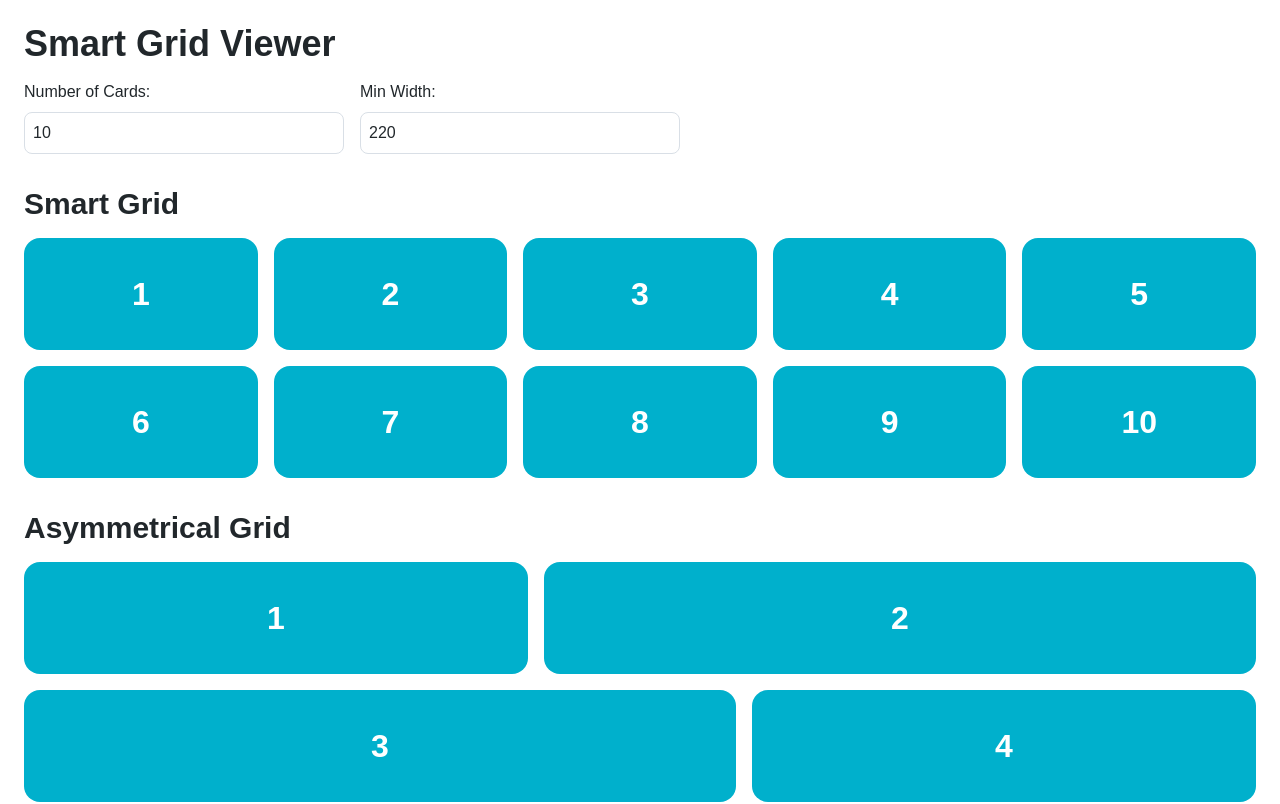
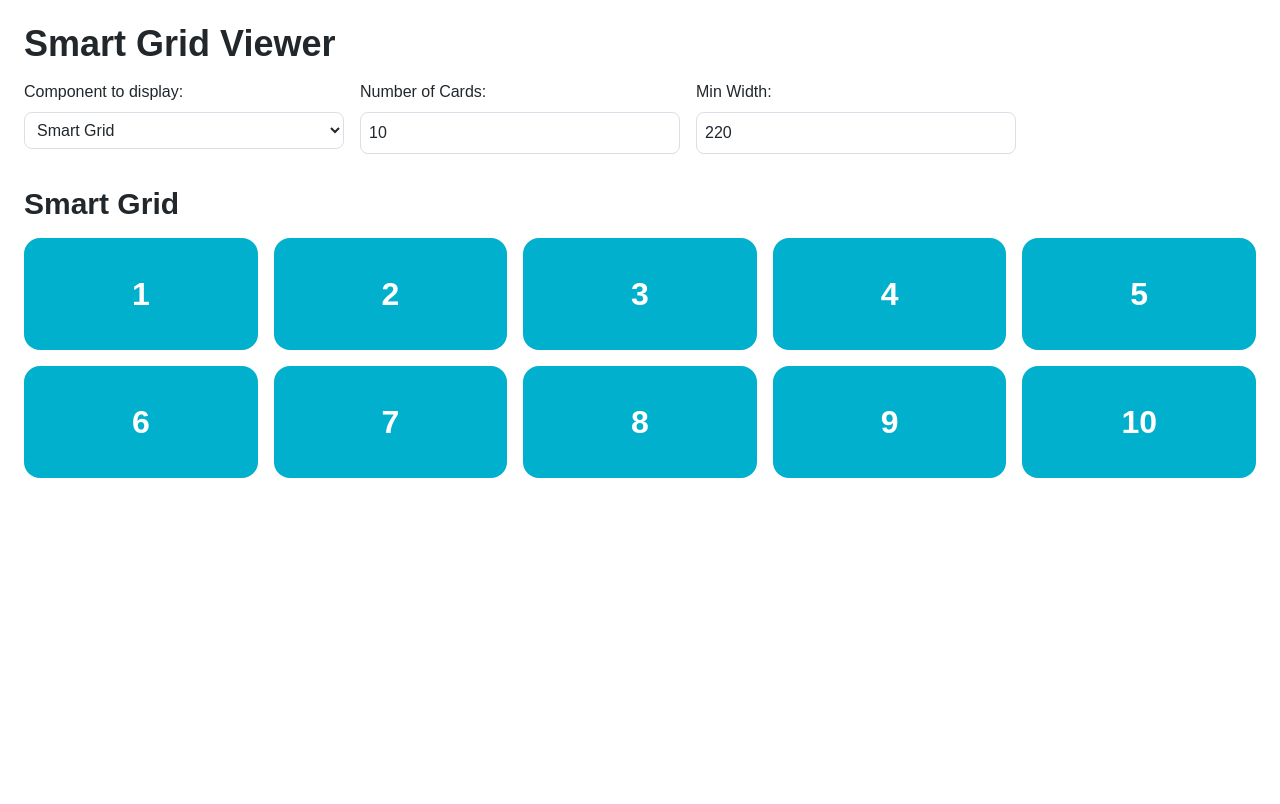
Before and after one commit to MaxKulakov/smart-grid, a Next.js app: page / in a window 1280 px wide. Shown: the top 804 px of the page. Built offline with nearby package versions, Linux system fonts and the light colour scheme.

Commit message:
Add grid selector

```diff
--- a/app/page.tsx
+++ b/app/page.tsx
@@ -7,6 +7,7 @@ import { AsymGrid } from './components/asym-grid';
 export default function Home() {
     const [numberOfCards, setNumberOfCards] = useState<number>(10);
     const [minWidthCards, setMinWidthCards] = useState<number>(220);
+    const [selectedComponent, setSelectedComponent] = useState<'SmartGrid' | 'AsymGrid'>('SmartGrid');
 
 
     const handleNumberInputChange = (e: React.ChangeEvent<HTMLInputElement>) => {
@@ -19,6 +20,10 @@ export default function Home() {
         const value = e.target.value;
         const numValue = value === '' ? 0 : parseInt(value, 10);
         setMinWidthCards(numValue);
+    };
+
+    const handleComponentChange = (e: React.ChangeEvent<HTMLSelectElement>) => {
+        setSelectedComponent(e.target.value as 'SmartGrid' | 'AsymGrid');
     };
 
 
@@ -46,6 +51,7 @@ export default function Home() {
             padding: '8px',
             borderRadius: '8px',
             border: '1px solid #D9DFE6',
+            backgroundColor: 'white',
         },
         inputLabel: {
             display: 'flex',
@@ -74,6 +80,21 @@ export default function Home() {
 
             <div style={styles.form}>
                 <div style={styles.inputWithLabel}>
+                    <label htmlFor="componentSelect" style={styles.inputLabel}>
+                        Component to display:
+                    </label>
+                    <select
+                        style={styles.input}
+                        id="componentSelect"
+                        value={selectedComponent}
+                        onChange={handleComponentChange}
+                    >
+                        <option value="SmartGrid">Smart Grid</option>
+                        <option value="AsymGrid">Asymmetrical Grid</option>
+                    </select>
+                </div>
+
+                <div style={styles.inputWithLabel}>
                     <label htmlFor="numberInput" style={styles.inputLabel}>
                         Number of Cards:
                     </label>
@@ -100,17 +121,23 @@ export default function Home() {
                 </div>
             </div>
 
+            {selectedComponent === 'SmartGrid' ? (
+                <>
                     <h2 className='text-3xl font-semibold'>Smart Grid</h2>
                     <SmartGrid
                         cards={cards}
                         width={width}
                     />
-
-            <h2 className='text-3xl font-semibold mt-4'>Asymmetrical Grid</h2>
+                </>
+            ) : (
+                <>
+                    <h2 className='text-3xl font-semibold'>Asymmetrical Grid</h2>
                     <AsymGrid
                         cards={cards}
                         width={width}
                     />
+                </>
+            )}
         </div>
     );
 }
```
Lines whose indentation alone changed are shown as unchanged.
